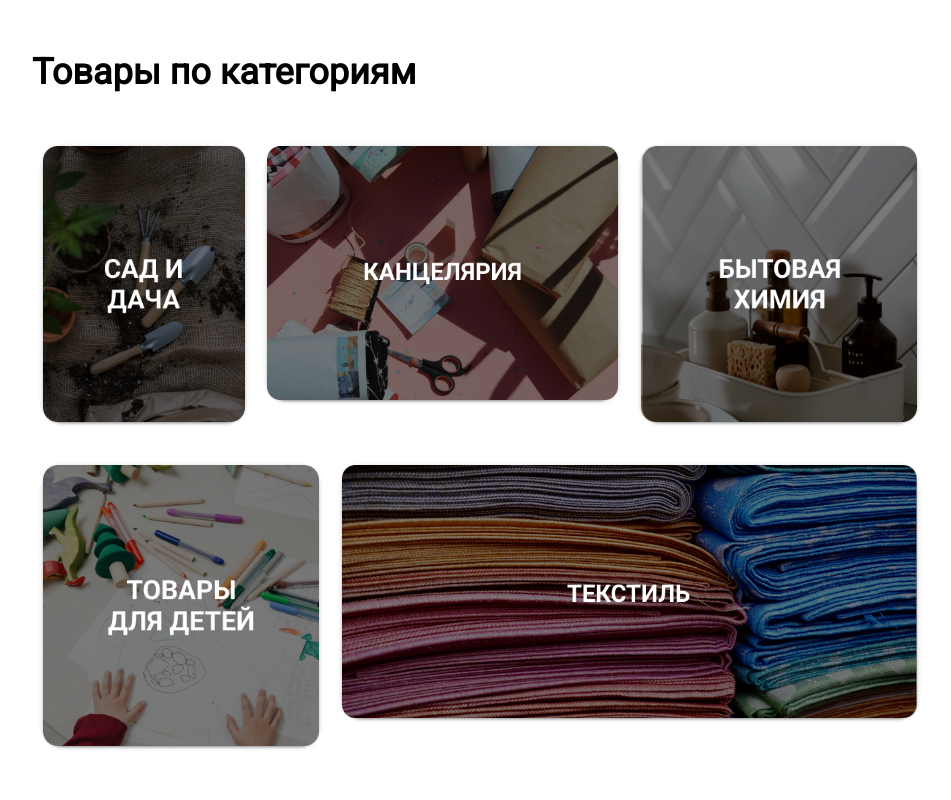
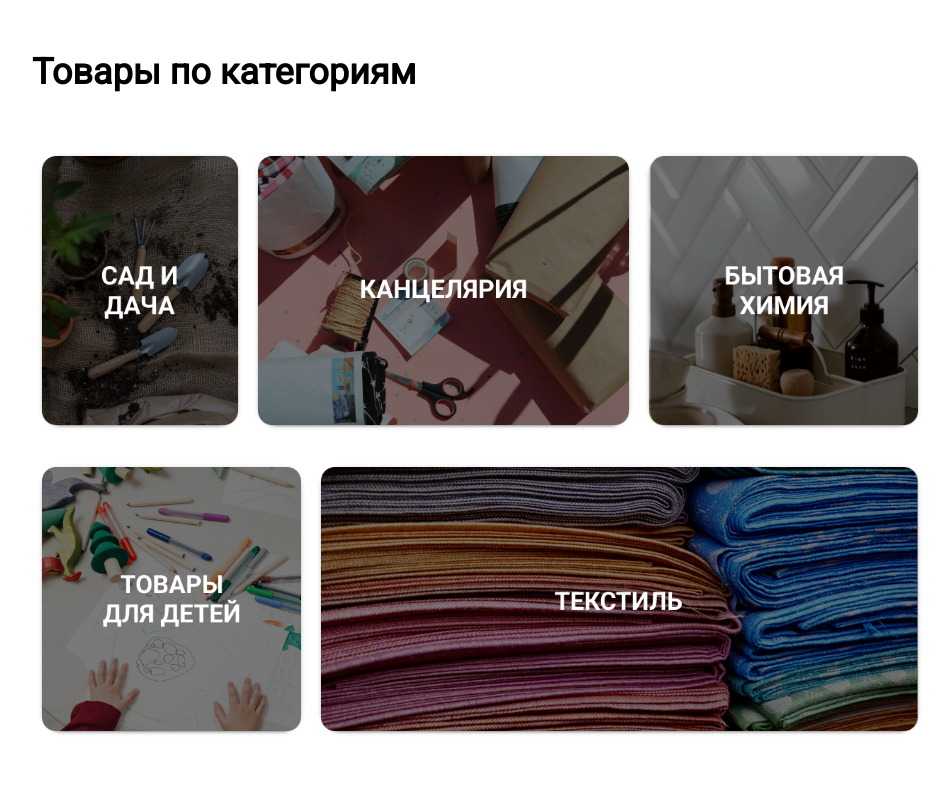
Before and after one commit to VladNagibin/Market-assortiment, a React (Create React App) app in the folder client/: page / in a window 1280 px wide. Shown: the part 420-1220 px from the top of the page, without its empty margins (160-1111 px from the left). Built offline with nearby package versions, Linux system fonts and the light colour scheme; no server answers.

Commit message:
адаптив

```diff
--- a/client/src/App.js
+++ b/client/src/App.js
@@ -1,4 +1,5 @@
 import { useRoutes } from "./Routes";
+import React from "react";
 import { BrowserRouter } from 'react-router-dom'
 import 'materialize-css'
 import { AuthContext } from './context/AuthContext'
--- a/client/src/index.css
+++ b/client/src/index.css
@@ -116,7 +116,14 @@ ul.hr li {
 .main-banners {
     border-radius: 20px;
 }
-
+.banners{
+    display: flex;
+    justify-content: space-around;
+    /* flex-wrap: wrap; */
+}
+.banner{
+    padding: 10px;
+}
 .logo {
     margin-top: 10px;
 }
--- a/client/src/pages/Cart.js
+++ b/client/src/pages/Cart.js
@@ -22,7 +22,7 @@ export default function Cart() {
     return (
         <div className='container cart-text-all'>
             <div className='cart-header'>
-                <span >В корзине {products.length} товаров</span>
+                <span >В корзине {products.length} товаров(а)</span>
             </div>
 
             <div className='row'>
@@ -33,7 +33,7 @@ export default function Cart() {
 
             </div>
             <div className='row'>
-                <div className='col s6 cart-price'>
+                <div className='col l6 s12 cart-price'>
                     <div className='row cart-price-summ'>
                         <div className='col s4 cart-price-sp'>
                             <span>Итого:</span>
@@ -56,9 +56,9 @@ export default function Cart() {
                         <span className='cart-price-info'>Способы и время доставки можно выбрать при оформлении заказа</span>
                     </div>
                 </div>
-                <div className='col s6'>
+                <div className='col l6 s12'>
                     <div className='row'>
-                        <div className='col s8 offset-s4'>
+                        <div className='col l8 offset-l4 s12'>
                             <div className='row'>
                                 <Promocode getPromocode={getPromocode} />
                             </div>
--- a/client/src/pages/Delivery.js
+++ b/client/src/pages/Delivery.js
@@ -69,18 +69,18 @@ export default function Delivery() {
                 </div>
                 <div className='row'>
                   <div className='col s6 delivery-input'>
-                    <input id="flat" name='flat' type="search" placeholder='Квартира' required onChange={changeForm} value={userData.flat} />
+                    <input id="flat" name='flat' type="search" placeholder='Квартира' required disabled={userData.privateHouse} onChange={changeForm} value={userData.flat} />
                   </div>
                   <div className='col s6 delivery-input'>
-                    <input id="intercom" name='intercom' type="search" placeholder='Домофон' required onChange={changeForm} value={userData.intercom} />
+                    <input id="intercom" name='intercom' type="search" placeholder='Домофон' required disabled={userData.privateHouse} onChange={changeForm} value={userData.intercom} />
                   </div>
                 </div>
                 <div className='row'>
                   <div className='col s6 delivery-input'>
-                    <input id="enterance" name='enterance' type="search" placeholder='Подъезд' required onChange={changeForm} value={userData.enterance} />
+                    <input id="enterance" name='enterance' type="search" placeholder='Подъезд' required disabled={userData.privateHouse} onChange={changeForm} value={userData.enterance} />
                   </div>
                   <div className='col s6 delivery-input'>
-                    <input id="floor" name='floor' type="search" placeholder='Этаж' required onChange={changeForm} value={userData.floor} />
+                    <input id="floor" name='floor' type="search" placeholder='Этаж' required disabled={userData.privateHouse} onChange={changeForm} value={userData.floor} />
                   </div>
                 </div>
               </div>
--- a/client/src/pages/Detail.js
+++ b/client/src/pages/Detail.js
@@ -111,15 +111,15 @@ export default function Detail() {
         </div>
       </div>
       <div className='row'>
-        <div className='col s2'>
+        <div className='col s4 l2'>
           {product.images.map(elem => {
             return (<img key={elem} className='img-detail' src={elem} onClick={pictOnClick} />)
           })}
         </div>
-        <div className='col s5'>
+        <div className='col s8 l5'>
           <img className='detail-main-pic' src={displayedPicture} />
         </div>
-        <div className='col s5 stats-detail'>
+        <div className='col s12 l5 stats-detail'>
           <div className='name-stat-detail'>
             <span >Технические характеристики</span>
           </div>
@@ -152,10 +152,10 @@ export default function Detail() {
       <span className='detail-opisanie'>Описание</span>
       <div className='row detail-desc'>
 
-        <div className='col s5'>
+        <div className='col s12 l5'>
           <span>{product.description}</span>
         </div>
-        <div className='col s5 offset-s2 detail-desc-info'>
+        <div className='col s12 l5 offset-l2 detail-desc-info'>
           <div className='desc-info'>Товары представлены в ассортименте, выбор цветов или моделей не предоставляется. На фотографиях могут быть представлены не все варианты.</div>
         </div>
       </div>
--- a/client/src/pages/Main.js
+++ b/client/src/pages/Main.js
@@ -33,8 +33,8 @@ export default function Main() {
       <div className='row '>
         <h1 className='headers-main'>Товары по категориям</h1>
       </div>
-      <div className='row'>
-        <div className='col s3'>
+      <div className='banners'>
+        <div className='banner'>
           <div className='card main-banners'>
             <div className='card-image main-banners hoverable '>
               <NavLink to='/catalog/21'><img src='Sad_i_dacha_category.png' alt='banner-sad'></img></NavLink>
@@ -42,7 +42,7 @@ export default function Main() {
 
           </div>
         </div>
-        <div className='col s5'>
+        <div className='banner'>
           <div className='card main-banners'>
             <div className='card-image main-banners hoverable '>
               <NavLink to='/catalog/141'><img src='kancelarya_category.png' alt='banner-kancelarya'></img></NavLink>
@@ -50,7 +50,7 @@ export default function Main() {
 
           </div>
         </div>
-        <div className='col s4'>
+        <div className='banner'>
           <div className='card main-banners'>
             <div className='card-image  main-banners hoverable'>
               <NavLink to='/catalog/114'><img src='himiya_category.png' alt='banner-himiya'></img></NavLink>
@@ -59,15 +59,15 @@ export default function Main() {
           </div>
         </div>
       </div>
-      <div className='row'>
-        <div className='col s4'>
+      <div className='banners'>
+        <div className='banner'>
           <div className='card main-banners'>
             <div className='card-image main-banners hoverable'>
               <NavLink to='/catalog/22'><img src='dlya_detei_category.png' alt='banner-dlya_detei'></img></NavLink>
             </div>
           </div>
         </div>
-        <div className='col s8'>
+        <div className='banner'>
           <div className='card main-banners'>
             <div className='card-image main-banners hoverable'>
               <NavLink to='/catalog/130'><img src='tekstil_category.png'  alt='banner-tekstil'></img></NavLink>
@@ -82,12 +82,12 @@ export default function Main() {
         <ProductSlider products={popularProducts}/>
       </div>
       <div className='row'>
-        <div className='col s8 offset-s2 podpiska-rectangle'>
+        <div className='col l8 offset-l2 s12 podpiska-rectangle'>
           <div className='podpiska-div'>
             <span className='white-text podpiska-text'>Будьте в курсе нашей актуальной информации!</span>
           </div>
 
-          <div className="input-field col s12 l7 xl8">
+          <div className="input-field col s12 xl8">
             <input placeholder="moshnayaPochta@mail.ru" id="mail" type="text" className="validate  white" />
           </div>
           <div className='col s12 l5 xl4'>
--- a/client/src/stuff/ProductInCart.js
+++ b/client/src/stuff/ProductInCart.js
@@ -30,14 +30,14 @@ export default function ProductInCart({ product }) {
     }
     return (
         <div className='row product-in-cart'>
-            <div className='col s2'>
+            <div className='col l2 s4'>
                 <div className='row'>
                     <div className='col s10'>
                         <Link to={'/detail/' + product._id}><img src={product.image} alt={product._id} className="cart-pic" /></Link>
                     </div>
                 </div>
             </div>
-            <div className='col s6'>
+            <div className='col l6 s8'>
                 <div className='cart-text'>
                     <span className="cart-name">{product.name}</span>
                 </div>
@@ -48,7 +48,7 @@ export default function ProductInCart({ product }) {
                     <span className="cart-sklad ">{product.articul}</span>
                 </div>
             </div>
-            <div className='col s4'>
+            <div className='col l4 s12'>
                 <div className="card-action flex-container-cart">
                     <div className='price-cart center-align'>
                         <p className='price-text'>{product.price + 'P'}</p>
```
Also changed, not shown: client/src/pages/Cab.js (+31 -22 lines).
